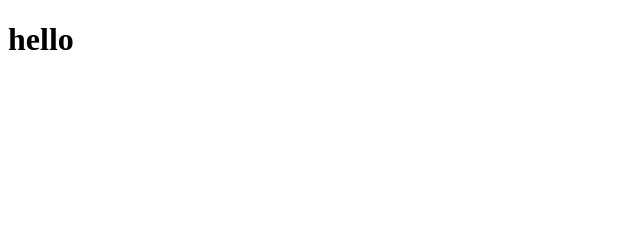
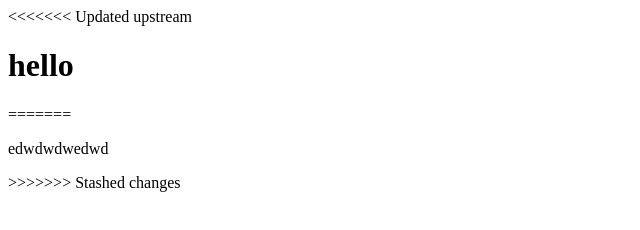
Before and after one commit to rahul3100/branch, a plain HTML site: page index.html in a window 1280 px wide. Shown: the whole page, without its empty margins (0-640 px from the left). Drawn offline with Linux system fonts and the light colour scheme.

Commit message:
ddddddddddddddddddddd

```diff
--- a/index.html
+++ b/index.html
@@ -6,6 +6,10 @@
     <title>Document</title>
 </head>
 <body>
+<<<<<<< Updated upstream
    <h1>hello</h1>
+=======
+   <p>edwdwdwedwd</p>
+>>>>>>> Stashed changes
 </body>
 </html>
```
